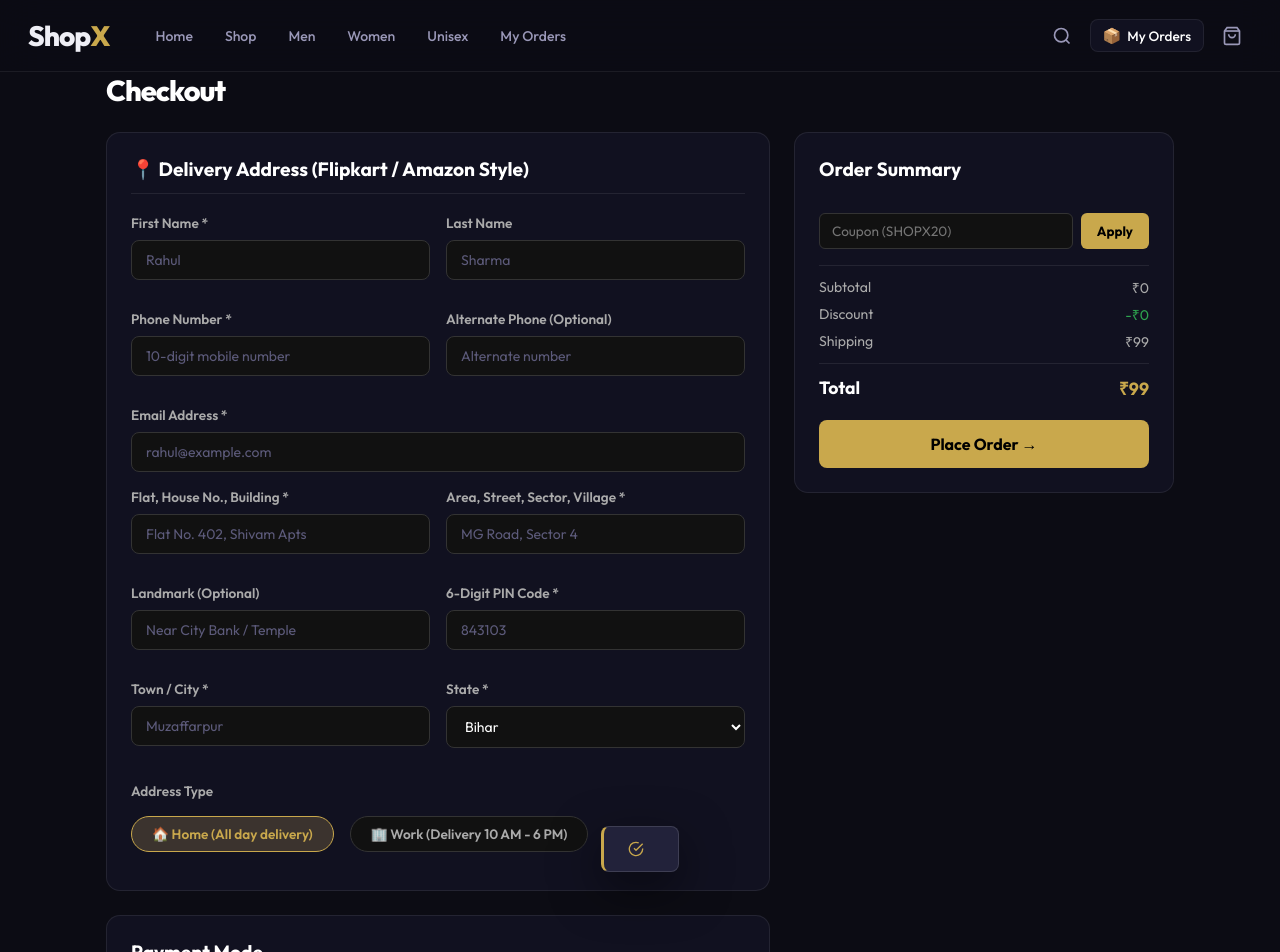
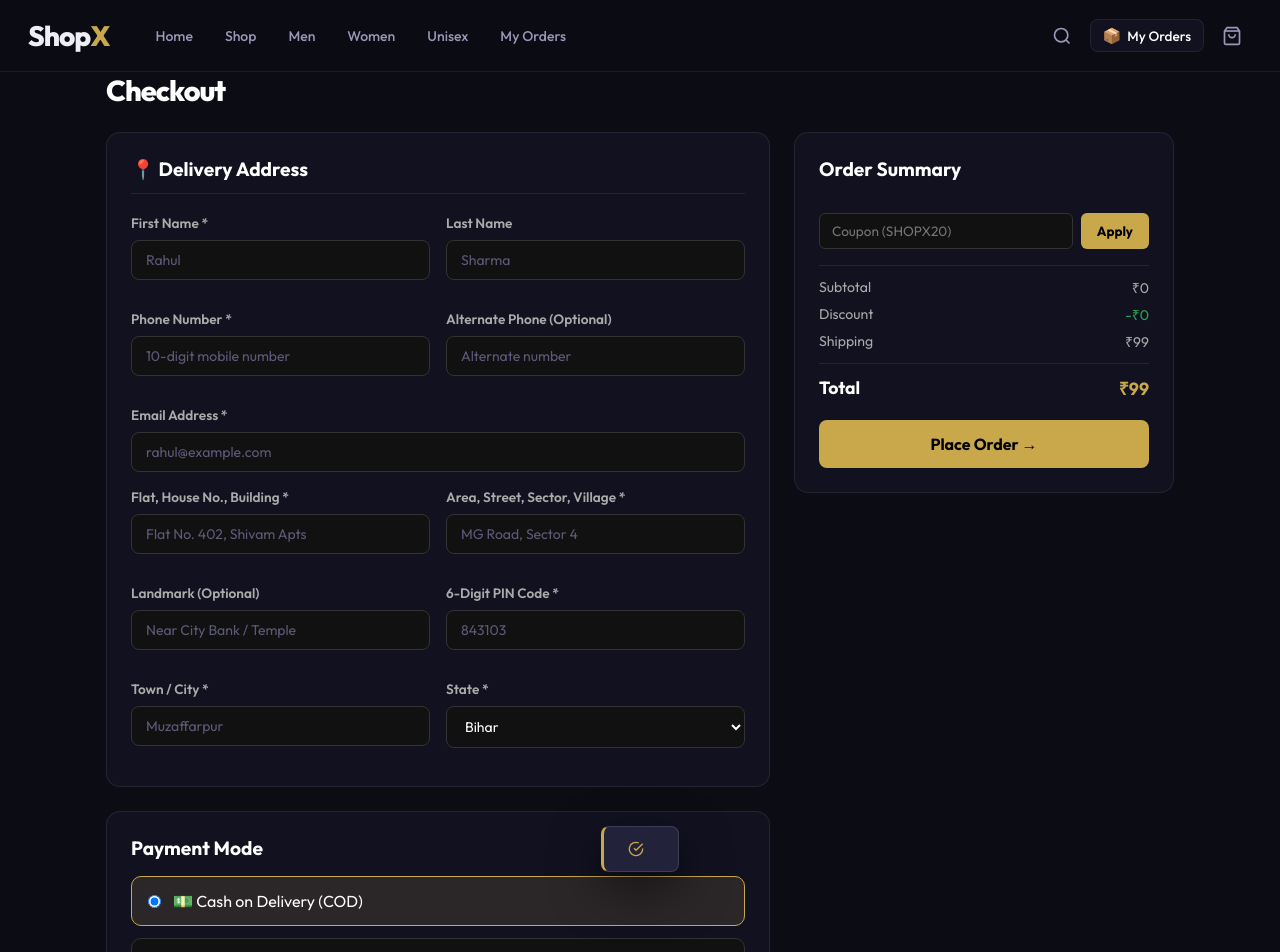
Before and after one commit to bittu-kumar8757/shopx, a React (Vite) app in the folder client/: page /checkout in a window 1280 px wide. Shown: the top 952 px of the page. Built offline with nearby package versions, Linux system fonts and the light colour scheme.

Commit message:
Remove Address Type and update heading to Delivery Address

```diff
--- a/client/src/pages/Checkout.jsx
+++ b/client/src/pages/Checkout.jsx
@@ -14,7 +14,7 @@ export default function Checkout() {
   const [couponMsg, setCouponMsg] = useState('');
   const [payment, setPayment] = useState('cod');
 
-  // Flipkart/Amazon/Meesho style Complete Address State
+  // Clean Address State (Without Address Type)
   const [form, setForm] = useState({
     firstName: '',
     lastName: '',
@@ -26,8 +26,7 @@ export default function Checkout() {
     landmark: '',
     city: '',
     state: 'Bihar',
-    pincode: '',
-    addressType: 'Home'
+    pincode: ''
   });
 
   const discount = couponApplied ? Math.round(totalPrice * 0.2) : 0;
@@ -49,7 +48,7 @@ export default function Checkout() {
     if (cart.length === 0) { showToast('Cart is empty!', 'error'); return; }
     setLoading(true);
 
-    const fullFormattedAddress = `${form.houseNo}, ${form.street}${form.landmark ? ', Near ' + form.landmark : ''}, ${form.city}, ${form.state} - ${form.pincode} (${form.addressType})`;
+    const fullFormattedAddress = `${form.houseNo}, ${form.street}${form.landmark ? ', Near ' + form.landmark : ''}, ${form.city}, ${form.state} - ${form.pincode}`;
 
     const orderPayload = {
       customer: `${form.firstName} ${form.lastName}`.trim(),
@@ -63,7 +62,6 @@ export default function Checkout() {
       city: form.city,
       state: form.state,
       pincode: form.pincode,
-      addressType: form.addressType,
       payment,
       items: cart.map(i => ({
         id: i.id || i.product?._id || i.product?.id,
@@ -118,7 +116,7 @@ export default function Checkout() {
             <div>
               <div className="checkout-section" style={{ background: 'var(--bg-2, #181824)', padding: '24px', borderRadius: '14px', border: '1px solid rgba(255,255,255,0.08)', marginBottom: '24px' }}>
                 <h2 className="cs-title" style={{ color: '#fff', fontSize: '1.2rem', margin: '0 0 20px', borderBottom: '1px solid rgba(255,255,255,0.08)', paddingBottom: '12px' }}>
-                  📍 Delivery Address (Flipkart / Amazon Style)
+                  📍 Delivery Address
                 </h2>
 
                 {/* Name & Phone */}
@@ -150,7 +148,7 @@ export default function Checkout() {
                 </div>
 
                 {/* City & State */}
-                <div style={{ display: 'grid', gridTemplateColumns: '1fr 1fr', gap: '16px', marginBottom: '20px' }}>
+                <div style={{ display: 'grid', gridTemplateColumns: '1fr 1fr', gap: '16px' }}>
                   <div className="form-group"><label style={{ color: '#aaa', fontSize: '0.85rem' }}>Town / City *</label><input required value={form.city} onChange={e => setForm(f => ({...f, city: e.target.value}))} placeholder="Muzaffarpur" style={{ width: '100%', padding: '10px 14px', background: '#111', border: '1px solid #333', borderRadius: '8px', color: '#fff' }} /></div>
                   <div className="form-group">
                     <label style={{ color: '#aaa', fontSize: '0.85rem' }}>State *</label>
@@ -164,23 +162,6 @@ export default function Checkout() {
                       <option value="Karnataka">Karnataka</option>
                       <option value="Other">Other</option>
                     </select>
-                  </div>
-                </div>
-
-                {/* Address Type Tag (Home / Work) */}
-                <div className="form-group">
-                  <label style={{ color: '#aaa', fontSize: '0.85rem', display: 'block', marginBottom: '8px' }}>Address Type</label>
-                  <div style={{ display: 'flex', gap: '16px' }}>
-                    {['Home', 'Work'].map(type => (
-                      <label key={type} style={{
-                        padding: '8px 20px', borderRadius: '20px', background: form.addressType === type ? 'rgba(226, 185, 99, 0.2)' : '#111',
-                        border: `1px solid ${form.addressType === type ? 'var(--gold, #e2b963)' : '#333'}`,
-                        color: form.addressType === type ? 'var(--gold, #e2b963)' : '#aaa', cursor: 'pointer', fontSize: '0.85rem'
-                      }}>
-                        <input type="radio" name="addressType" value={type} checked={form.addressType === type} onChange={() => setForm(f => ({...f, addressType: type}))} style={{ display: 'none' }} />
-                        {type === 'Home' ? '🏠 Home (All day delivery)' : '🏢 Work (Delivery 10 AM - 6 PM)'}
-                      </label>
-                    ))}
                   </div>
                 </div>
 
```
